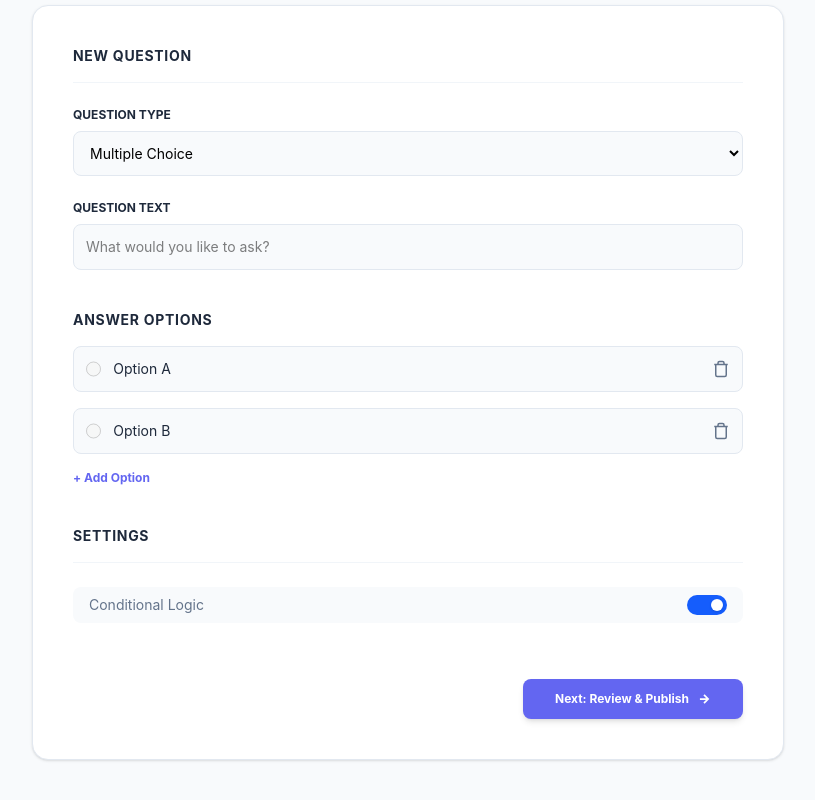
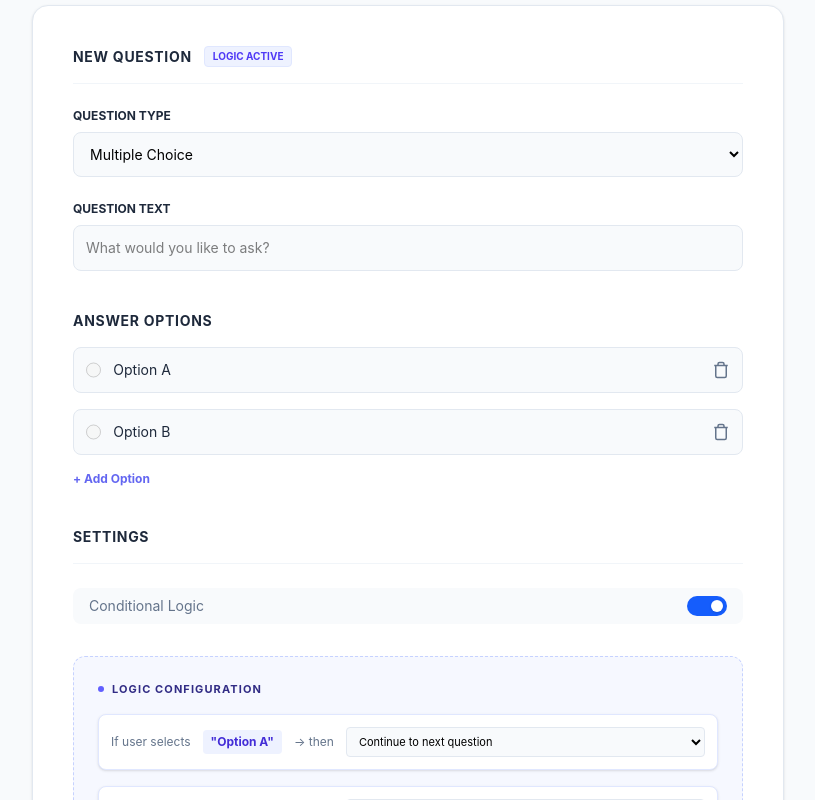
Before and after one commit to SMTIAP/smtiap-web, a React (Vite) app: page /add-questions in a window 1280 px wide. Both pictures are taken after a click on the element 939 px from the left and 804 px from the top of the page. Shown: the part 199-999 px from the top of the page, without its empty margins (232-1047 px from the left). Built offline with nearby package versions, Linux system fonts and the light colour scheme.

Commit message:
Add conditional logic UI to AddQuestions page

```diff
--- a/src/pages/AddQuestions.tsx
+++ b/src/pages/AddQuestions.tsx
@@ -5,7 +5,6 @@ export default function AddQuestions() {
   const navigate = useNavigate();
   const location = useLocation();
 
-  // Pulling branding/details from the previous page to keep it in state
   const previousData = location.state?.formData || {};
 
   const [questionType, setQuestionType] = useState('multiple-choice');
@@ -25,17 +24,17 @@ export default function AddQuestions() {
   const hasOptions = questionType === 'multiple-choice' || questionType === 'checkbox';
 
   const handleNext = () => {
-    // Navigating to review page and passing ALL gathered data
     navigate('/review-publish', {
       state: {
         surveyData: {
           ...previousData,
-          totalQuestions: 1 // You can make this dynamic later
+          totalQuestions: 1
         },
         questionData: {
           type: questionType,
           text: questionText,
-          options: options
+          options: options,
+          isLogicEnabled: conditionalLogic
         }
       }
     });
@@ -45,7 +44,6 @@ export default function AddQuestions() {
     <div className="flex min-h-screen flex-col items-center bg-[#F8FAFC]">
       <div className="flex max-w-[800px] py-10 px-6 flex-col gap-8 w-full">
 
-        {/* Header Section */}
         <div className="flex justify-end w-full">
           <button
             onClick={() => navigate(-1)}
@@ -66,7 +64,14 @@ export default function AddQuestions() {
         <div className="flex flex-col gap-10 bg-white p-10 rounded-2xl shadow-sm border border-[#E2E8F0]">
 
           <section className="flex flex-col gap-6">
-            <h2 className="text-[#1E293B] text-sm font-bold uppercase tracking-wider border-b border-[#F1F5F9] pb-4">New Question</h2>
+            <div className="flex items-center gap-3 border-b border-[#F1F5F9] pb-4">
+              <h2 className="text-[#1E293B] text-sm font-bold uppercase tracking-wider">New Question</h2>
+              {conditionalLogic && (
+                <span className="px-2 py-0.5 bg-indigo-50 text-indigo-600 border border-indigo-100 rounded text-[10px] font-bold animate-in fade-in zoom-in">
+                  LOGIC ACTIVE
+                </span>
+              )}
+            </div>
 
             <div className="flex flex-col gap-2">
               <label className="text-[#1E293B] text-xs font-bold uppercase">Question Type</label>
@@ -148,6 +153,29 @@ export default function AddQuestions() {
                 <div className={`absolute top-1 w-3 h-3 bg-white rounded-full shadow-sm transition-all ${conditionalLogic ? 'right-1' : 'left-1'}`}></div>
               </div>
             </div>
+
+            {conditionalLogic && hasOptions && (
+              <div className="mt-2 p-6 bg-indigo-50/50 border border-dashed border-indigo-200 rounded-xl animate-in slide-in-from-top-2 duration-300">
+                <div className="flex items-center gap-2 mb-4">
+                  <div className="w-1.5 h-1.5 rounded-full bg-indigo-500"></div>
+                  <p className="text-[11px] font-bold text-indigo-900 uppercase tracking-widest">Logic Configuration</p>
+                </div>
+                <div className="flex flex-col gap-4">
+                  {options.map((option, idx) => (
+                    <div key={idx} className="flex flex-wrap items-center gap-3 text-xs bg-white p-3 rounded-lg border border-indigo-100 shadow-sm">
+                      <span className="text-[#64748B]">If user selects</span>
+                      <span className="font-bold text-indigo-700 bg-indigo-50 px-2 py-1 rounded">"{option || `Option ${idx + 1}`}"</span>
+                      <span className="text-[#64748B]">→ then</span>
+                      <select className="flex-1 min-w-[150px] bg-[#F8FAFC] border border-[#E2E8F0] rounded px-2 py-1.5 text-[11px] outline-none focus:ring-1 focus:ring-indigo-400">
+                        <option>Continue to next question</option>
+                        <option>Skip to question...</option>
+                        <option>End of survey (Submit)</option>
+                      </select>
+                    </div>
+                  ))}
+                </div>
+              </div>
+            )}
           </section>
 
           <div className="flex justify-end mt-4">
```
